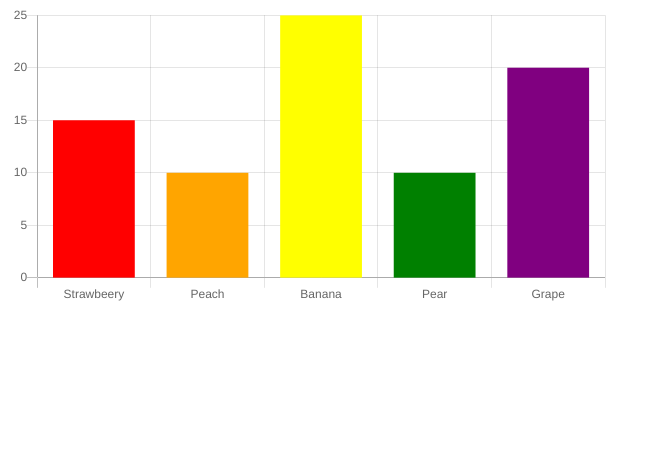
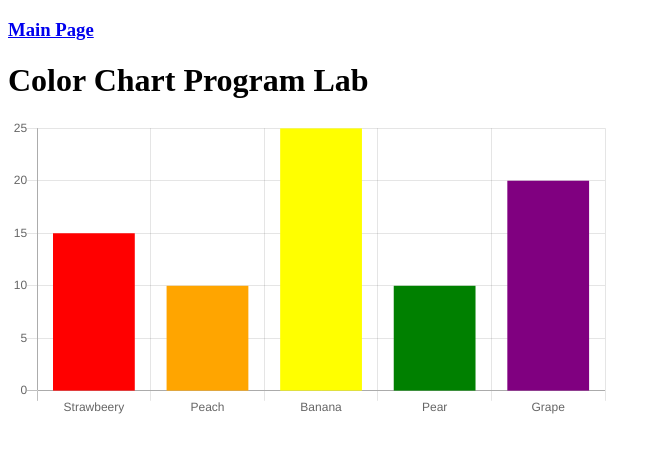
Before and after one commit to jiaojiaon/jiaojiaon.github.io, a plain HTML site: page ColorChartProgramLab/chartLab.html in a window 1280 px wide. Shown: the whole page, without its empty margins (0-660 px from the left). Drawn offline with nearby package versions, Linux system fonts and the light colour scheme.

Commit message:
update charlab

```diff
--- a/ColorChartProgramLab/chartLab.html
+++ b/ColorChartProgramLab/chartLab.html
@@ -1,14 +1,20 @@
 <!DOCTYPE html>
-<html>
+
+<head>
+    <title>Color Chart Program Lab</title>
+</head>
 <script src="https://cdnjs.cloudflare.com/ajax/libs/Chart.js/2.9.4/Chart.js"></script>
+
 <body>
+    <h3> <a href="https://jiaojiaon.github.io/"> Main Page </a></h3>
+    <h1>Color Chart Program Lab</h1>
 
     <canvas id="myChart" style="width:100%;max-width:600px"></canvas>
 
     <script>
         var xValues = ["Strawbeery", "Peach", "Banana", "Pear", "Grape"];
         var yValues = [15, 10, 25, 10, 20];
-var barColors = ["red", "orange","yellow","green","purple"];
+        var barColors = ["red", "orange", "yellow", "green", "purple"];
 
 
         new Chart("myChart", {
@@ -21,7 +27,7 @@ new Chart("myChart", {
                 }]
             },
             options: {
-    legend: {display: false},
+                legend: { display: false },
                 scales: {
                     yAxes: [{
                         ticks: {
@@ -34,4 +40,5 @@ new Chart("myChart", {
     </script>
 
 </body>
+
 </html>
```
Lines whose indentation alone changed are shown as unchanged.
